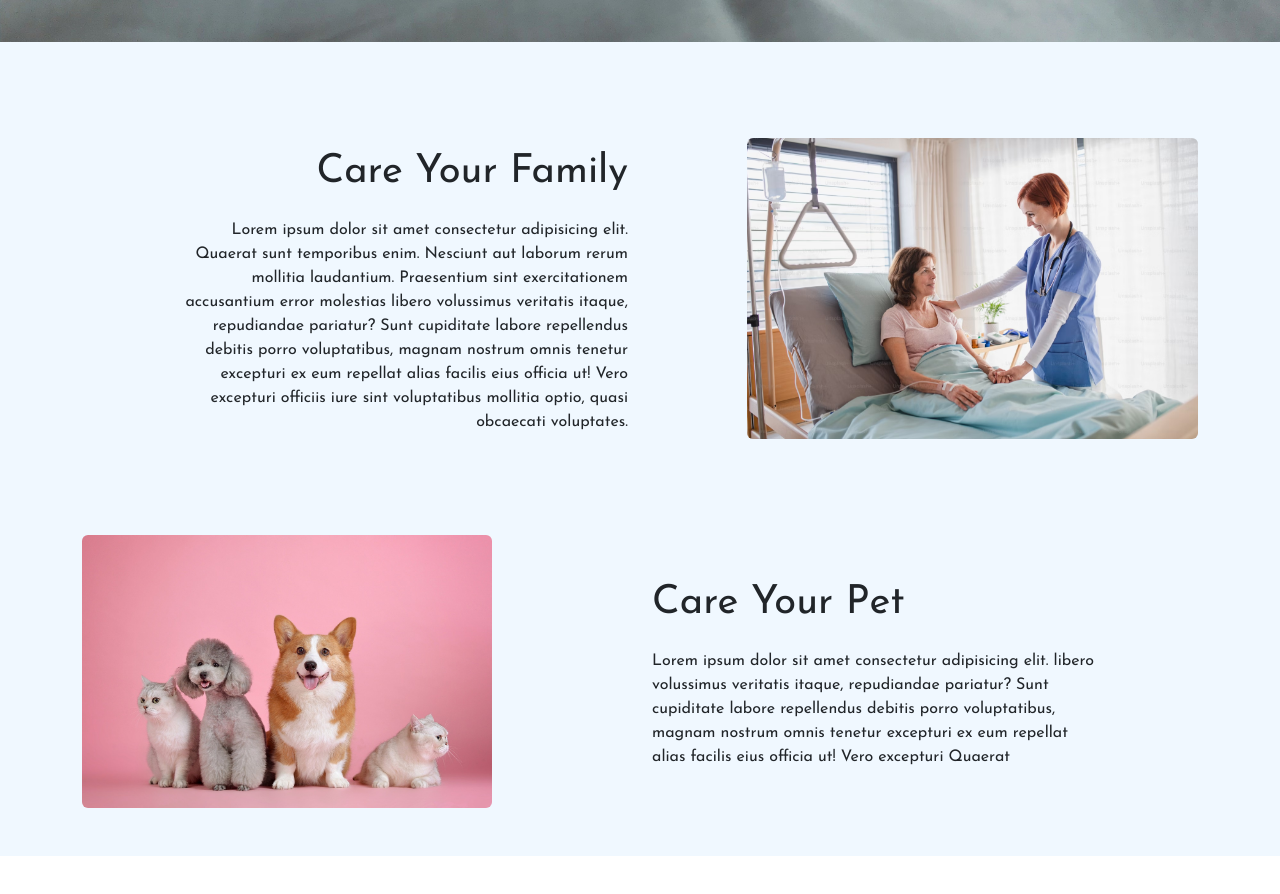
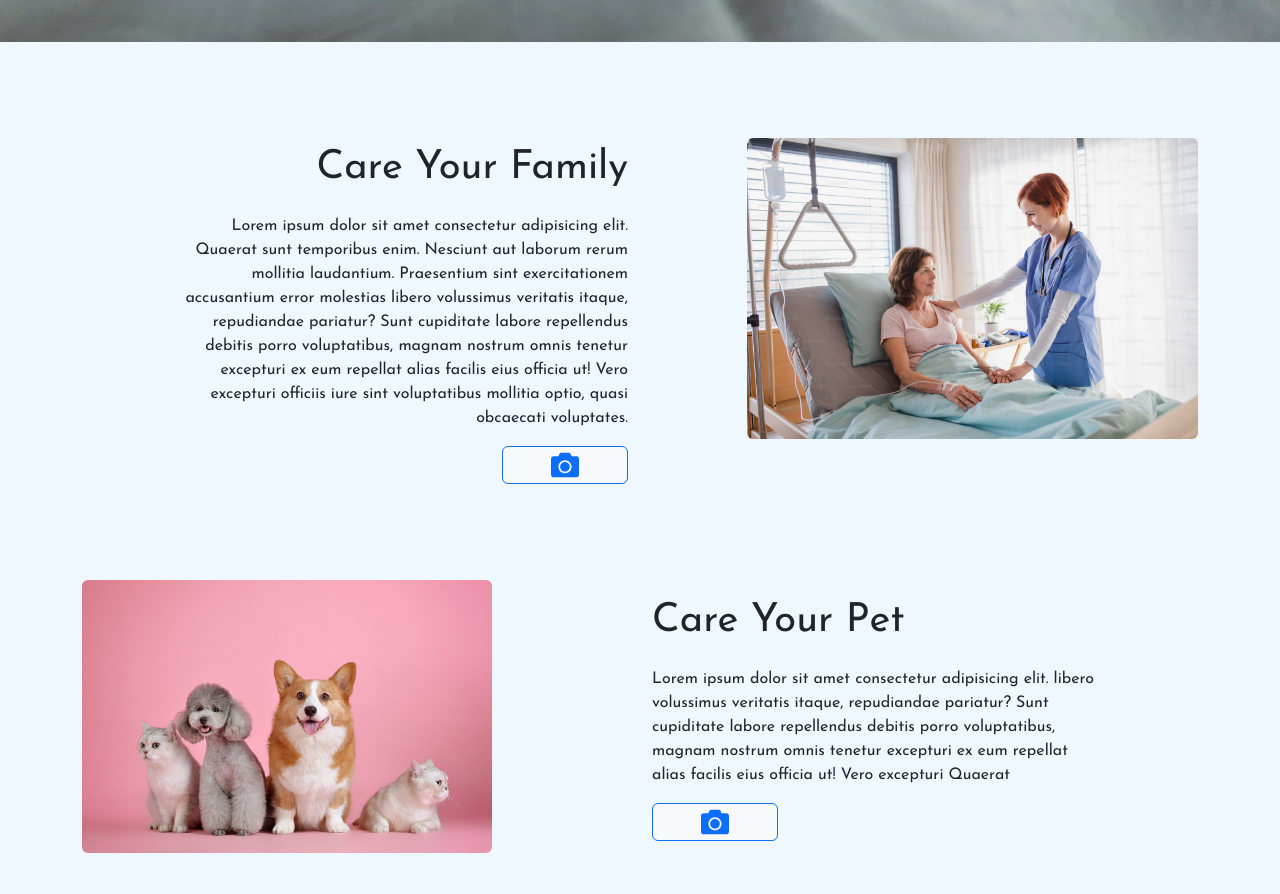
Before and after one commit to AhmadSaheb007/MeDy.Tech, a React (Vite) app: page / in a window 1280 px wide. Shown: the part 758-1652 px from the top of the page. Before the commit the page ends 1614 px from the top, so only its background shows below. Built offline with nearby package versions, Linux system fonts and the light colour scheme.

Commit message:
added ImageBButton

```diff
--- a/src/components/shared/CareSection.tsx
+++ b/src/components/shared/CareSection.tsx
@@ -1,4 +1,5 @@
 import "../pages/Home.css";
+import ImageButton from './ImageButton';
 
 
 interface Props{
@@ -13,8 +14,9 @@ const CareSection = ({title, description, img}: Props) => {
       <div className="container">
         <div className="row py-5">
           <div className="offset-1 col-lg-5 my-auto text-end">
-          <p className="fs-1">{title}</p>
-            {description}
+            <p className="fs-1">{title}</p>
+            <p>{description}</p>
+            <ImageButton />
           </div>
           <div className="offset-1 col-lg-5 text-end">
             <img className="w-100 img-fluid rounded-2" src= {img} alt="" />
--- /dev/null
+++ b/src/components/shared/ImageButton.tsx
@@ -0,0 +1,12 @@
+
+import { FaCamera } from "react-icons/fa";
+
+const ImageButton = () => {
+    return (
+        <div>
+            <button className="btn btn-light border-primary border-2 text-primary px-5 py-1"><FaCamera className="fs-3" /></button>
+        </div>
+    );
+};
+
+export default ImageButton;
--- a/src/components/shared/PetCareSection.tsx
+++ b/src/components/shared/PetCareSection.tsx
@@ -1,4 +1,5 @@
 import "../pages/Home.css";
+import ImageButton from './ImageButton';
 
 
 interface Props{
@@ -17,8 +18,9 @@ const PetCareSection = ({title, img, description}: Props) => {
           </div>
 
           <div className="col-lg-5 my-auto">
-          <p className="fs-1">{title}</p>
-            {description}
+            <p className="fs-1">{title}</p>
+            <p>{description}</p>
+            <ImageButton />
           </div>
 
         </div>
```
